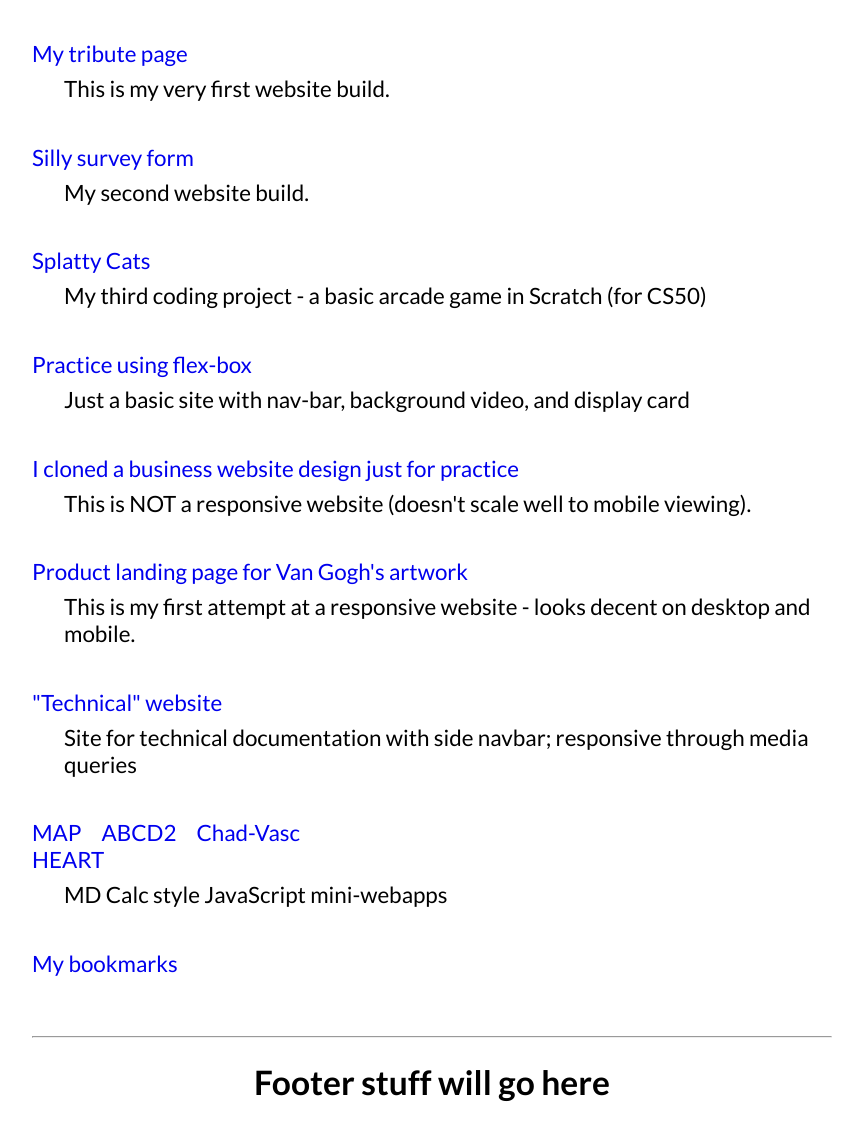
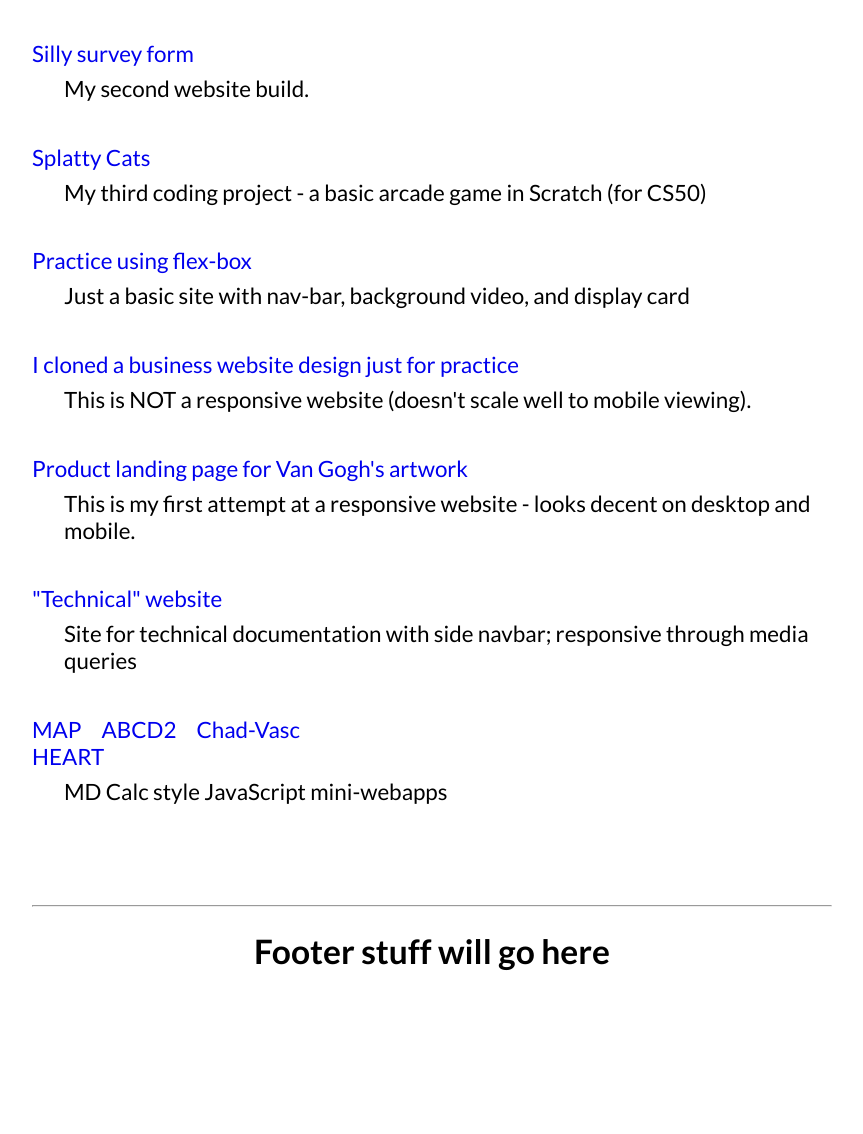
Before and after one commit to orrin-ahola/home-page, a plain HTML site: page index.html in a window 1280 px wide. Shown: the part 105-1239 px from the top of the page, without its empty margins (208-1071 px from the left). After the commit the page ends 1108 px from the top, so only its background shows below. Drawn offline with Linux system fonts and the light colour scheme.

Commit message:
Update index.html

```diff
--- a/index.html
+++ b/index.html
@@ -19,8 +19,6 @@
 
     </header>
     <div class="container">
-        <a href="tribute/tribute.html">My tribute page</a>
-        <p>This is my very first website build.</p>
         <a href="survey-form/survey-form.html">Silly survey form</a>
         <p>My second website build.</p>
         <a href="https://scratch.mit.edu/projects/541077648/fullscreen/">Splatty Cats</a>
@@ -36,7 +34,6 @@
         <a href="calc/mapCalc/index.html">MAP</a><a href="calc/abcdCalc/index.html">ABCD2</a><a href="calc/chadvascCalc/index.html">Chad-Vasc</a></br>
         <a href="calc/HEART/index.html">HEART</a>
         <p>MD Calc style JavaScript mini-webapps</p>
-        <a href="bookmarks.html">My bookmarks</a>
     </div>
     <footer>
         <div class="container">
```
